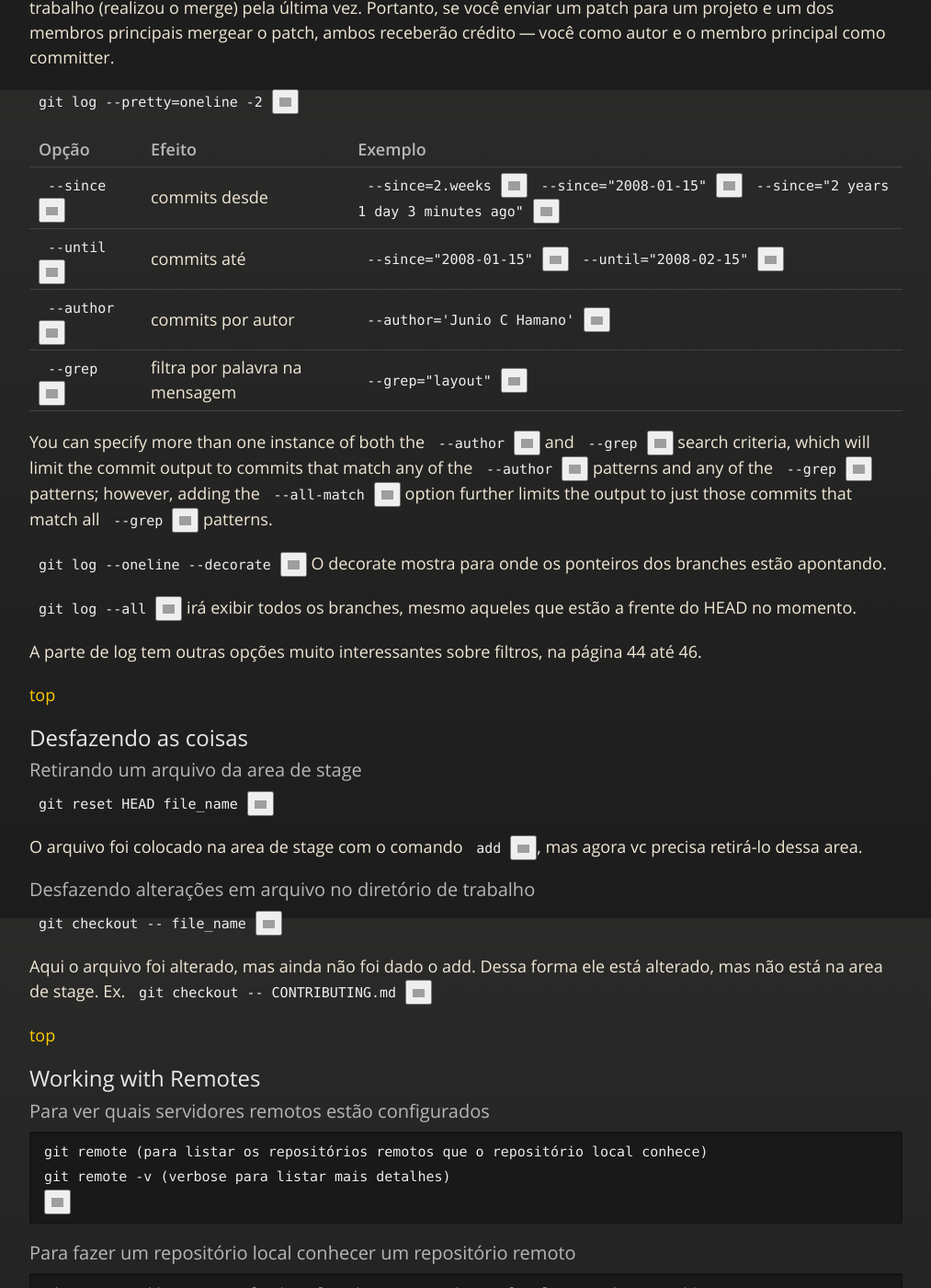
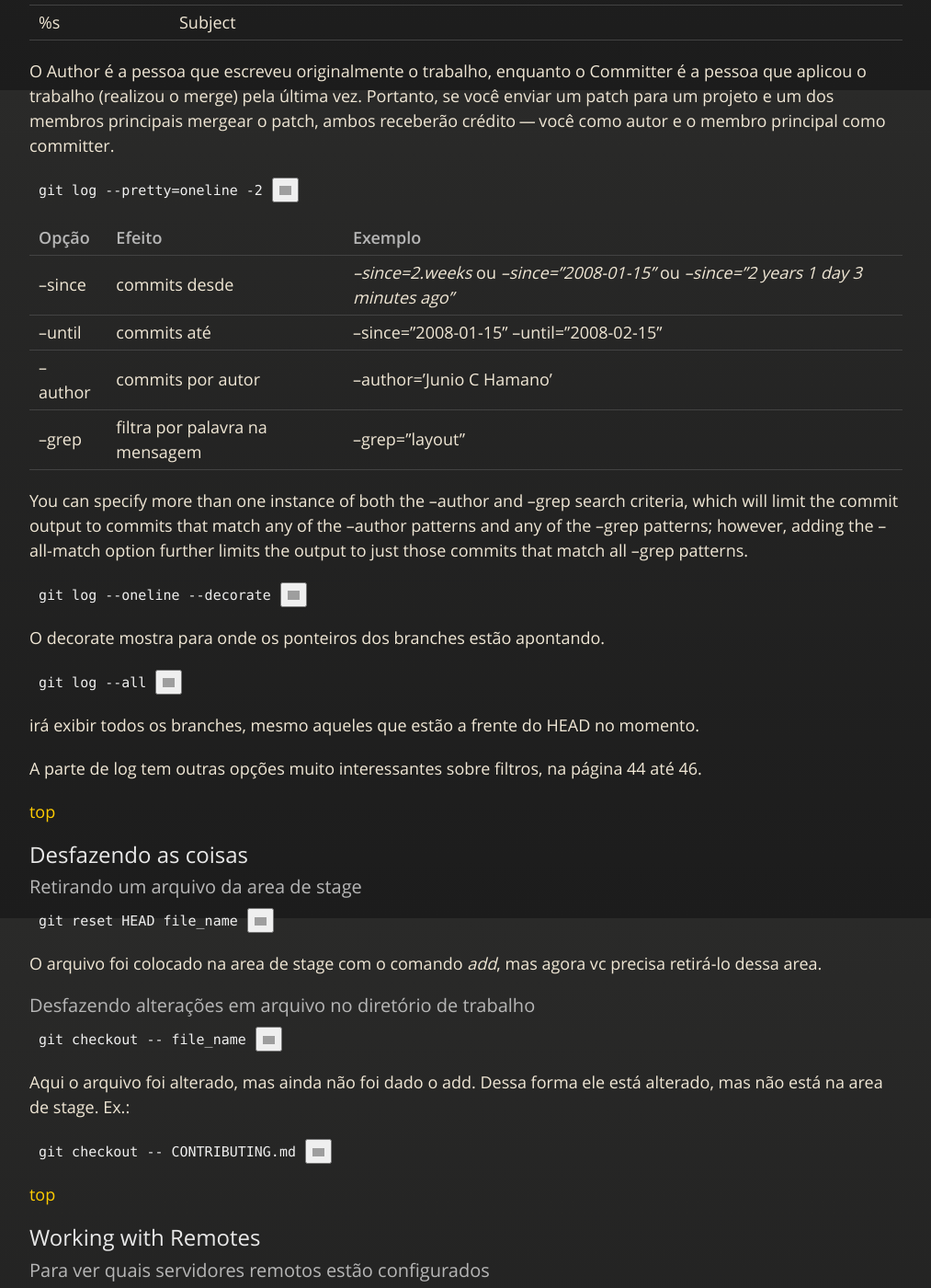
Before and after one commit to JeannAndrade/jeannandrade.github.io, a Jekyll site: the page built from content/git/index.md, in a window 1280 px wide and 1400 px high, scrolled down 8002 px. Shown: the whole window at 92% size, without its empty margins (108-1121 px from the left). Built offline with Jekyll 4.4.1, drawn with Linux system fonts in a browser that asks for light colours; nearby versions of some CDN libraries; comment, search, counter and statistics services are not loaded; our own code applies the rules of GitHub Pages for plain Markdown files; some of the changed text lies outside the part shown; grey boxes are pictures that could not be loaded.

Commit message:
revisão marcação code

````diff
--- a/_layouts/internal.html
+++ b/_layouts/internal.html
@@ -7,7 +7,7 @@
 {% seo %}
     <link rel="stylesheet" href="{{ '/assets/css/style.css?v=' | append: site.github.build_revision | relative_url }}">
     <script src="https://code.jquery.com/jquery-3.2.1.slim.min.js" integrity="sha256-k2WSCIexGzOj3Euiig+TlR8gA0EmPjuc79OEeY5L45g=" crossorigin="anonymous"></script>
-    <script src="https://cdn.jsdelivr.net/npm/clipboard@1/dist/clipboard.min.js"></script>
+    <script src="https://cdn.jsdelivr.net/npm/clipboard@2.0.11/dist/clipboard.min.js" integrity="sha256-k2WSCIexGzOj3Euiig+TlR8gA0EmPjuc79OEeY5L45g=" crossorigin="anonymous"></script>
     <script src="{{ '/assets/js/respond.js' | relative_url }}"></script>
     <!--[if lt IE 9]>
       <script src="//html5shiv.googlecode.com/svn/trunk/html5.js"></script>
--- a/content/git/index.md
+++ b/content/git/index.md
@@ -37,11 +37,11 @@ Fontes:
 
 If you ever need help while using Git, there are three equivalent ways to get the comprehensive manual page (manpage) help for any of the Git commands:
 
-```git
-git help <verb>
-git <verb> --help
-man git-<verb>
-```
+`git help <verb>`
+
+`git <verb> --help`
+
+`man git-<verb>`
 
  [top](#git-table-of-contents)
 
@@ -55,9 +55,9 @@ man git-<verb>
 
 O Git vem com uma ferramenta chamada git config que permite obter e definir variáveis de configuração que controlam todos os aspectos da aparência e operação do Git. Essas variáveis podem ser armazenadas em três locais diferentes:
 
-1. Arquivo /etc/gitconfig: Contém valores aplicados a cada usuário no sistema e todos os seus repositórios. Se você passar a opção `--system` para git config, ele lê e grava especificamente neste arquivo. (Como este é um arquivo de configuração do sistema, você precisaria de informações administrativas ou privilégio de superusuário para fazer alterações nele.)
-2. Arquivo ~/.gitconfig ou ~/.config/git/config: Valores específicos pessoalmente para você, o usuário. Você pode fazer o Git ler e gravar neste arquivo especificamente passando a opção `--global`, e isso afeta todos os repositórios com os quais você trabalha em seu sistema.
-3. arquivo de configuração no diretório Git (ou seja, .git/config) de qualquer repositório que você esteja usando atualmente: Específico para esse único repositório. Você pode forçar o Git a ler e gravar neste arquivo com a opção `--local`, mas esse é na verdade o padrão.
+1. Arquivo /etc/gitconfig: Contém valores aplicados a cada usuário no sistema e todos os seus repositórios. Se você passar a opção *--system* para git config, ele lê e grava especificamente neste arquivo. (Como este é um arquivo de configuração do sistema, você precisaria de informações administrativas ou privilégio de superusuário para fazer alterações nele.)
+2. Arquivo ~/.gitconfig ou ~/.config/git/config: Valores específicos pessoalmente para você, o usuário. Você pode fazer o Git ler e gravar neste arquivo especificamente passando a opção *--global*, e isso afeta todos os repositórios com os quais você trabalha em seu sistema.
+3. arquivo de configuração no diretório Git (ou seja, .git/config) de qualquer repositório que você esteja usando atualmente: Específico para esse único repositório. Você pode forçar o Git a ler e gravar neste arquivo com a opção *--local*, mas esse é na verdade o padrão.
 
 Para ver todas as configurações e onde elas estão configuradas, entre com o comando:
 
@@ -75,7 +75,9 @@ Para configurar o editor padrão:
 
 `git config --global core.editor emacs`
 
-Caso opte pelo notepad++ `git config --global core.editor "'C:/Program Files/Notepad++/notepad++.exe' -multiInst -notabbar -nosession -noPlugin"`
+Caso opte pelo notepad++:
+
+`git config --global core.editor "'C:/Program Files/Notepad++/notepad++.exe' -multiInst -notabbar -nosession -noPlugin"`
 
 Para configurar a ferramenta de merge preferida (opendiff kdiff3 tkdiff xxdiff meld tortoisemerge gvimdiff diffuse diffmerge ecmerge
 p4merge araxis bc3 codecompare vimdiff emerge):
@@ -102,14 +104,13 @@ Para clonar um servidor e atribuir o nome da pasta que ele terá na sua máquina
 
 `git clone <url> <nome-pasta>`
 
-url pode ser o endereço de um servidor git criado com o `git init --bare` ou um endereço web válido
+url pode ser o endereço de um servidor git criado com o *git init --bare* ou um endereço web válido
 
 Exemplos:
 
-```git
-git clone <https://github.com/libgit2/libgit2>
-git clone <https://github.com/libgit2/libgit2> mylibgit
-```
+`git clone <https://github.com/libgit2/libgit2>`
+
+`git clone <https://github.com/libgit2/libgit2> mylibgit`
 
 Para clonar um branch específico de um projeto
 
@@ -126,9 +127,9 @@ Os seguintes protocolos são suportados pelo git:
 
 ### Checking the Status of Your Files
 
-The main tool you use to determine which files are in which state is the `git status` command.
+The main tool you use to determine which files are in which state is the *git status* command.
 
-Se quiser uma saída mais simplificada para o comando este comando, use o parâmetro `-s` ou `--short`
+Se quiser uma saída mais simplificada para o comando este comando, use o parâmetro *-s* ou *--short*
 
 | Símbolo | Descrição |
 | ----------- | ----------- |
@@ -151,11 +152,11 @@ M  lib/simplegit.rb
 
 Para levar um arquivo de Untracked para Staged:
 
-```bash
-git add file_name
-git add directory_name
-git add .
-```
+`git add file_name`
+
+`git add directory_name`
+
+`git add .`
 
 The git add command takes a path name for either a file or a directory; if it’s a directory, the command adds all the files in that directory recursively.
 
@@ -222,11 +225,11 @@ Para remover um arquivo do Git, você tem que removê-lo dos arquivos monitorado
 
 Se você já modificou o arquivo ou já o adicionou a area de stage, você deve forçar a remoção com o opção `-f`.
 
-Se quiser remover o arquivo da area de stage, mas ainda sim quer mantê-lo no disco, use a opção `--cached`. Isso é útil quando você acidentalmente adiciona a area de stage algum arquivo importante, que é necessário para o projeto, mas vc não precisa mantê-lo no Git.
+Se quiser remover o arquivo da area de stage, mas ainda sim quer mantê-lo no disco, use a opção *--cached*. Isso é útil quando você acidentalmente adiciona a area de stage algum arquivo importante, que é necessário para o projeto, mas vc não precisa mantê-lo no Git.
 
 ### Renomeando arquivos
 
-Assim como ocorre com o Linux, renomear um arquivo é feito através do comando `mv`.
+Assim como ocorre com o Linux, renomear um arquivo é feito através do comando *mv*.
 
 `git mv file_from file_to`
 
@@ -236,19 +239,21 @@ O próprio Git considera essa operação com um renomeio.
 
 ## Viewing the Commit History
 
-Para ver o histórico de alterações do repositório, o comando é o `git log`
+Para ver o histórico de alterações do repositório, o comando é:
 
-De forma padrão, o `git log` irá exibir a lista de commits na ordem reversa cronologicamente, as mais recentes irão aparece primeiro.
+`git log`
 
-A opção `-p` ou `--patch` mostra a diferença adicionada em cada commit e vc ainda pode adicionar um limite na quantidade de commits a serem exibidos.
+De forma padrão, o *git log* irá exibir a lista de commits na ordem reversa cronologicamente, as mais recentes irão aparece primeiro.
+
+A opção *-p* ou *--patch* mostra a diferença adicionada em cada commit e vc ainda pode adicionar um limite na quantidade de commits a serem exibidos.
 
 `git log -p -2`
 
-Outra opção importante é o `--pretty` que pode ser oneline, short, full, fuller, format
+Outra opção importante é o *--pretty* que pode ser oneline, short, full, fuller, format
 
 `git log --stat`
 
-A opção `--stat` imprime abaixo de cada entrada de commit uma lista de arquivos modificados, quantos arquivos foram alterados e quantas linhas nesses arquivos foram adicionadas e removidas. Também coloca um resumo das informações no final.
+A opção *--stat* imprime abaixo de cada entrada de commit uma lista de arquivos modificados, quantos arquivos foram alterados e quantas linhas nesses arquivos foram adicionadas e removidas. Também coloca um resumo das informações no final.
 
 `git log --pretty=format:"%h - %an, %ar : %s" -10`
 
@@ -262,7 +267,7 @@ A opção `--stat` imprime abaixo de cada entrada de commit uma lista de arquivo
 | %p | Abbreviated parent hashes |
 | %an | Author name |
 | %ae | Author email |
-| %ad | Author date (format respects the `--date=option`) |
+| %ad | Author date (format respects the *--date=option*) |
 | %ar | Author date, relative |
 | %cn | Committer name |
 | %ce | Committer email |
@@ -276,17 +281,21 @@ O Author é a pessoa que escreveu originalmente o trabalho, enquanto o Committer
 
 | Opção | Efeito | Exemplo |
 | ----- | -----| ----- |
-| `--since` | commits desde | `--since=2.weeks` `--since="2008-01-15"` `--since="2 years 1 day 3 minutes ago"` |
-| `--until` | commits até | `--since="2008-01-15"` `--until="2008-02-15"` |
-| `--author` | commits por autor | `--author='Junio C Hamano'` |
-| `--grep` | filtra por palavra na mensagem | `--grep="layout"` |
+| --since | commits desde | *--since=2.weeks* ou  *--since="2008-01-15"* ou *--since="2 years 1 day 3 minutes ago"* |
+| --until | commits até | --since="2008-01-15" --until="2008-02-15" |
+| --author | commits por autor | --author='Junio C Hamano' |
+| --grep | filtra por palavra na mensagem | --grep="layout" |
 
-You can specify more than one instance of both the `--author` and `--grep` search criteria, which will limit the commit output to commits that match any of the
-`--author` patterns and any of the `--grep` patterns; however, adding the `--all-match` option further limits the output to just those commits that match all `--grep` patterns.
+You can specify more than one instance of both the --author and --grep search criteria, which will limit the commit output to commits that match any of the
+--author patterns and any of the --grep patterns; however, adding the --all-match option further limits the output to just those commits that match all --grep patterns.
 
-`git log --oneline --decorate` O decorate mostra para onde os ponteiros dos branches estão apontando.
+`git log --oneline --decorate`
 
-`git log --all` irá exibir todos os branches, mesmo aqueles que estão a frente do HEAD no momento.
+O decorate mostra para onde os ponteiros dos branches estão apontando.
+
+`git log --all`
+
+irá exibir todos os branches, mesmo aqueles que estão a frente do HEAD no momento.
 
 A parte de log tem outras opções muito interessantes sobre filtros, na página 44 até 46.
 
@@ -298,13 +307,15 @@ A parte de log tem outras opções muito interessantes sobre filtros, na página
 
 `git reset HEAD file_name`
 
-O arquivo foi colocado na area de stage com o comando `add`, mas agora vc precisa retirá-lo dessa area.
+O arquivo foi colocado na area de stage com o comando *add*, mas agora vc precisa retirá-lo dessa area.
 
 ### Desfazendo alterações em arquivo no diretório de trabalho
 
 `git checkout -- file_name`
 
-Aqui o arquivo foi alterado, mas ainda não foi dado o add. Dessa forma ele está alterado, mas não está na area de stage. Ex. `git checkout -- CONTRIBUTING.md`
+Aqui o arquivo foi alterado, mas ainda não foi dado o add. Dessa forma ele está alterado, mas não está na area de stage. Ex.:
+
+`git checkout -- CONTRIBUTING.md`
 
 [top](#git-table-of-contents)
 
@@ -312,21 +323,29 @@ Aqui o arquivo foi alterado, mas ainda não foi dado o add. Dessa forma ele est
 
 ### Para ver quais servidores remotos estão configurados
 
-```git
-git remote (para listar os repositórios remotos que o repositório local conhece)
-git remote -v (verbose para listar mais detalhes)
-```
+`git remote`
+
+para listar os repositórios remotos que o repositório local conhece
+
+`git remote -v`
+
+verbose para listar mais detalhes
 
 ### Para fazer um repositório local conhecer um repositório remoto
 
-```git
-git remote add <name> <url> (a url pode ser um endereço local, na rede, na web)
-git remote add pb <https://github.com/paulboone/ticgit>
-```
+`git remote add <name> <url>`
+
+a url pode ser um endereço local, na rede, na web
+
+`git remote add pb <https://github.com/paulboone/ticgit>`
 
 ### Inspecionar um remote
 
-Para obter mais informações sobre um remote, vc usa o comando `git remote show nome_do_remote`. Ex.:  `git remote show origin`
+Para obter mais informações sobre um remote, vc usa o comando
+
+`git remote show nome_do_remote`
+
+`git remote show origin`
 
 Esse comando mostra:
 
@@ -358,7 +377,9 @@ The command goes out to that remote project and pulls down all the data from tha
 
 If your current branch is set up to track a remote branch (see the next section and Git Branching for more information), you can use the git pull command to automatically fetch and then merge that remote branch into your current branch.
 
-Para baixar um branch específico, use `git pull nome-servidor-remoto nome-branch`
+Para baixar um branch específico, use:
+
+`git pull nome-servidor-remoto nome-branch`
 
 ### Diferença entre fetch e pull
 
@@ -383,7 +404,9 @@ Typically, people use this functionality to mark release points (v1.0, v2.0 and
 
 `git tag`
 
-`git tag -l "v1.8.5*"` -> para listar apenas as tags da série 1.8.5 (`-l` ou `--list`)
+`git tag -l "v1.8.5*"`
+
+para listar apenas as tags da série 1.8.5 (-l ou --list)
 
 ### Creating annotated Tags
 
@@ -415,7 +442,7 @@ By default, the git push command doesn’t transfer tags to remote servers. You
 
 `git push origin v1.5`
 
-If you have a lot of tags that you want to push up at once, you can also use the `--tags` option to the git push command.
+If you have a lot of tags that you want to push up at once, you can also use the --tags option to the git push command.
 
 `git push origin --tags`
 
@@ -453,7 +480,9 @@ Para ver o último commit em cada branch:
 
 `git branch -v`
 
-As opções úteis `--merged` e `--no-merged` podem filtrar esta lista para ramificações que você já mergiou ou ainda não com o branch em que está atualmente. Para ver quais branches já estão mergiados no branch em que você está, você pode executar `git branch --merged`.
+As opções úteis *--merged* e *--no-merged* podem filtrar esta lista para ramificações que você já mergiou ou ainda não com o branch em que está atualmente. Para ver quais branches já estão mergiados no branch em que você está, você pode executar:
+
+`git branch --merged`
 
 Você também pode passar o branch a ser usado como referência:
 
@@ -490,7 +519,9 @@ Esse comando cria o branch iss53 e alterna o HEAD para ele.
 
 ### Branches remotos
 
-`git ls-remote <remote>` ou `git remote show <remote>`
+`git ls-remote <remote>`
+
+ou `git remote show <remote>`
 
 ## Merging
 
@@ -498,10 +529,9 @@ Esse comando cria o branch iss53 e alterna o HEAD para ele.
 
 No merge você junta as alterações de um outro branch no branch apontado pelo HEAD.
 
-```git
-git checkout master
-git merge hotfix
-```
+`git checkout master`
+
+`git merge hotfix`
 
 ### "Fast-forward" merge
 
@@ -523,17 +553,15 @@ Neste caso o novo merge não foi do tipo “fast-forward”. O git criou um novo
 
 Com o comando rebase vocÊ pode pegar todas as mudanças que foram commitadas em um branch e reaplicá-las em um branch diferente.
 
-```git
-git checkout experiment
-git rebase master
-```
+`git checkout experiment`
+
+`git rebase master`
 
 Feito isso, agora é possível fazer um commit do tipo "fast-forward" nesse branch:
 
-```git
-git checkout master
-git merge experiment
-```
+`git checkout master`
+
+`git merge experiment`
 
 Ilustrando o processo:
 
@@ -569,18 +597,20 @@ Alguns sites com referência para o assunto:
 
 ## Aliases (atalhos)
 
-Você pode configurar atalhos no git usando o comando de configuração `git config --global alias`
+Você pode configurar atalhos no git usando o comando de configuração:
+
+`git config --global alias`
 
 | Configuração | Comando |
 | ------- | ------- |
-| `git config --global alias.co checkout` | `git co` |
-| `git config --global alias.br branch` | `git br` |
-| `git config --global alias.ci commit` | `git ci` |
-| `git config --global alias.st status` | `git st` |
-| `git config --global alias.pl pull` | `git pl` |
-| `git config --global alias.ph push` | `git ph` |
-| `git config --global alias.unstage 'reset HEAD --'` | `git unstage fileA` |
-| `git config --global alias.last 'log -1 HEAD'` | `git last` |
+| `git config --global alias.co checkout` | git co |
+| `git config --global alias.br branch` | git br |
+| `git config --global alias.ci commit` | git ci |
+| `git config --global alias.st status` | git st |
+| `git config --global alias.pl pull` | git pl |
+| `git config --global alias.ph push` | git ph |
+| `git config --global alias.unstage 'reset HEAD --'` | git unstage fileA |
+| `git config --global alias.last 'log -1 HEAD'` | git last |
 
 [top](#git-table-of-contents)
 
@@ -628,6 +664,6 @@ Abra o Git Bash, que provavelmente foi instalado pelo instalador do Git.
 
 `ssh -T git@github.com`
 
-Também vai funcionar para `git@gitlab.com` e `git@bitbucket.com`
+Também vai funcionar para *<git@gitlab.com>* e *<git@bitbucket.com>*
 
 [top](#git-table-of-contents)
````
Also changed, not shown: other parts of _layouts/internal.html (+1 -1 lines), other parts of content/git/index.md (+22 -10 lines).
